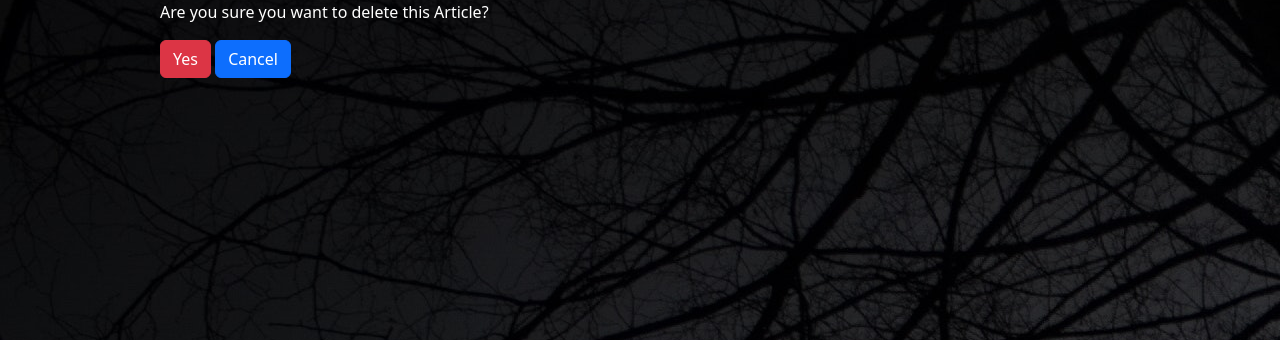
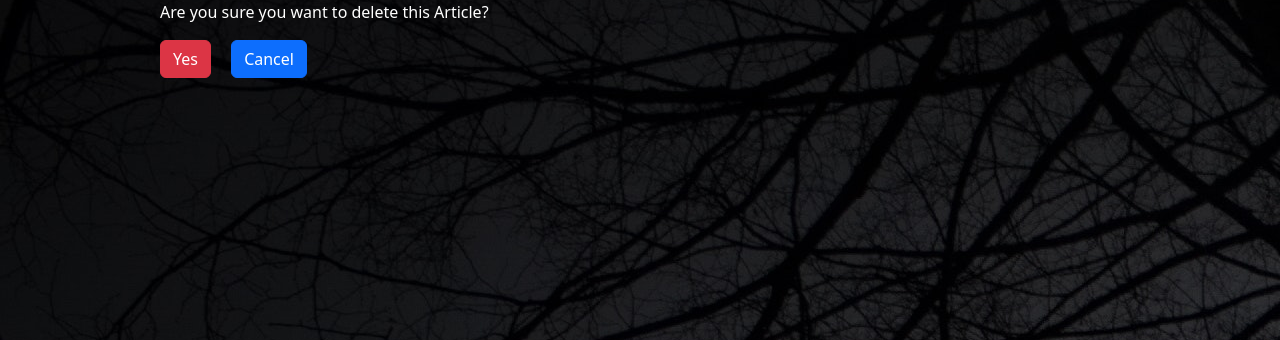
Before and after one commit to Kalutu/blog-app, a Django app: page /articles/delete/3/ in a window 1280 px wide. Shown: the part 94-434 px from the top of the page. Run offline with Django 4.2, Linux system fonts and the light colour scheme; data comes from the database, SQL or seed files in the repository; both versions use the stored data as it was after the commit.

Commit message:
Updated UI

```diff
--- a/articles/static/css/styles.css
+++ b/articles/static/css/styles.css
@@ -113,7 +113,7 @@ nav button{
 
 .site-form input, .site-form textarea {
     display: block;
-    margin: 20px 0 0 0;
+    margin: 10px 0 10px 0;
     padding: 10px;
 }
 
@@ -136,7 +136,7 @@ a.highlight {
 .helptext, .helptext ul{
     margin: 0 auto 20px;
     color: #bbb;
-    font-size: 0.9em;
+    font-size: 1.0em;
     display: block;
 }
 
--- a/articles/templates/articles/delete.html
+++ b/articles/templates/articles/delete.html
@@ -4,8 +4,8 @@
     <form method="post" action="">
         {% csrf_token %}
         <p>Are you sure you want to delete this Article?</p>
-        <input class="btn btn-danger" type="submit" value="Yes" />
-        <a href="{% url 'articles:list' %}"><div class="btn btn-primary">Cancel</div></a>
+        <input class="btn btn-danger me-3" type="submit" value="Yes" />
+        <a href="{% url 'articles:list' %}"><div class="btn btn-primary me-3">Cancel</div></a>
     </form>
 
 {% endblock %}
```
Also changed, not shown: db.sqlite3.
